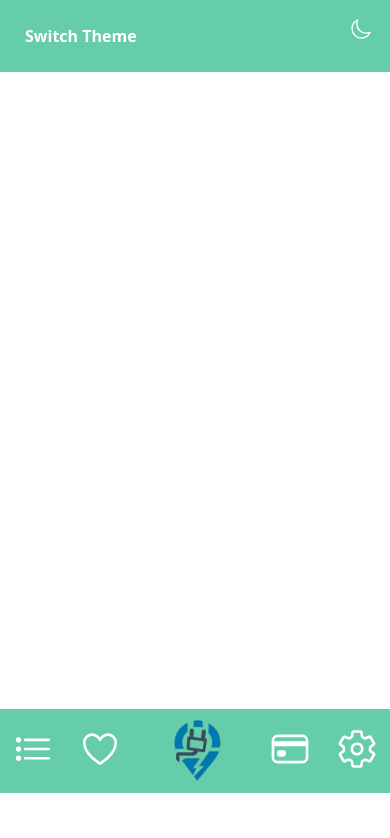
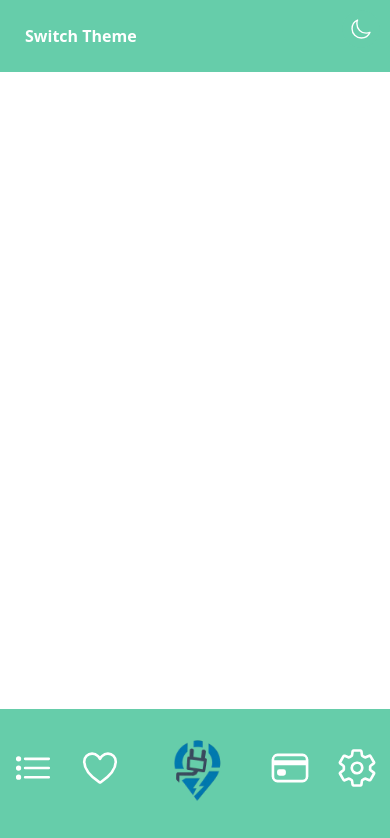
Before and after one commit to ju-dev-17/chargego, a React (Vite) app: page /settings in a window 390 px wide. Shown: the top 838 px of the page. Built offline with nearby package versions, Linux system fonts and the light colour scheme.

Commit message:
Responsive design

```diff
--- a/src/components/BottomNav.jsx
+++ b/src/components/BottomNav.jsx
@@ -5,17 +5,14 @@ import { useNavigate } from "react-router-dom";
 function BottomNav({ isLoading, isDark }) {
   const navigate = useNavigate();
 
-  const isiPhone = () => {
-    return /iPhone/i.test(navigator.userAgent);
-  }
+  const isAndroid = navigator.userAgent.indexOf("Android") !== -1;
 
   useEffect(() => {
-    const nav = document.querySelector("nav");
-    if (isiPhone()) {
-      nav.style.height = "20vh";
-    } else {
-      nav.style.height = "10vh";
-    }
+    // if (isAndroid) {
+    //   for (let navBtn of document.querySelectorAll(".nav-btn")) {
+    //     navBtn.style.marginBottom = 100;
+    //   }
+    // }
   }, []);
 
   const handleBtnHover = (event) => {
@@ -44,7 +41,7 @@ function BottomNav({ isLoading, isDark }) {
 
   return (
     <nav style={{ backgroundColor: isDark === "true" ? "#000437" : "#66cdaa" }}>
-      <div>
+      <div style={{ marginBottom: isAndroid ? 90 : 45 }}>
         <div>
           <img
             id="list-btn"
@@ -57,7 +54,7 @@ function BottomNav({ isLoading, isDark }) {
           />
         </div>
       </div>
-      <div>
+      <div style={{ marginBottom: isAndroid ? 90 : 45 }}>
         <div>
           <img
             id="fav-btn"
@@ -78,8 +75,9 @@ function BottomNav({ isLoading, isDark }) {
         onMouseEnter={handleBtnHover}
         onMouseLeave={handleBtnHover}
         onClick={() => handeBtnClick("/")}
+        style={{ marginBottom: isAndroid ? 100 : 55 }}
       />
-      <div>
+      <div style={{ marginBottom: isAndroid ? 90 : 45 }}>
         <div>
           <img
             id="card-btn"
@@ -92,7 +90,7 @@ function BottomNav({ isLoading, isDark }) {
           />
         </div>
       </div>
-      <div>
+      <div style={{ marginBottom: isAndroid ? 90 : 45 }}>
         <div>
           <img
             id="settings-btn"
--- a/src/index.css
+++ b/src/index.css
@@ -162,7 +162,7 @@ nav {
   background-color: #66cdaa;
   color: white;
   font-weight: 600;
-  height: 10vh;
+  height: 20vh;
   display: flex;
   justify-content: space-around;
   align-items: center;
@@ -203,32 +203,9 @@ nav {
   transition: step-end 0.2s;
 }
 
-.nav-btn-circle-inner-active {
-  border-radius: 50%;
-  background-color: #4390dd;
-  width: 52px;
-  height: 52px;
-  display: flex;
-  justify-content: center;
-  align-items: center;
-  transition: ease-in-out 0.2s;
-}
-
-.nav-btn-circle-outer-active {
-  border-radius: 50%;
-  background-color: #bfebff;
-  width: 54px;
-  height: 54px;
-  display: flex;
-  justify-content: center;
-  align-items: center;
-  transition: step-end 0.2s;
-}
-
 #map-btn {
   width: 100px;
   height: auto;
-  margin-bottom: 10px;
 }
 
 #map-btn:hover {
@@ -295,6 +272,7 @@ nav {
   height: 140px;
   position: relative;
 }
+
 .loader-circle-43:before,
 .loader-circle-43:after {
   content: "";
@@ -307,13 +285,16 @@ nav {
   border-radius: 100px;
   opacity: 0;
 }
+
 .loader-circle-43:before {
   transform: scale(1);
   animation: loader-circle-43-pulse 2s infinite linear;
 }
+
 .loader-circle-43:after {
   animation: loader-circle-43-pulse 2s 1s infinite linear;
 }
+
 @keyframes loader-circle-43-pulse {
   0% {
     transform: scale(0.6);
```
